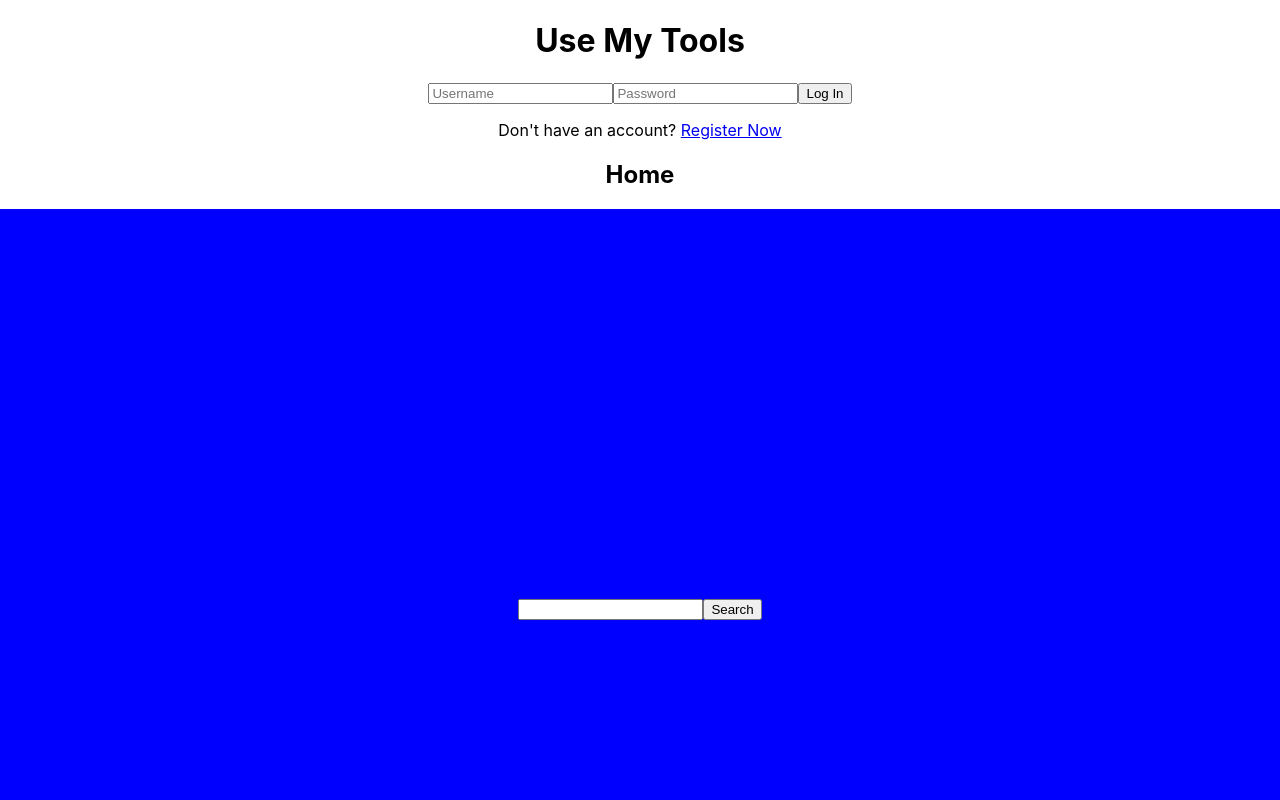
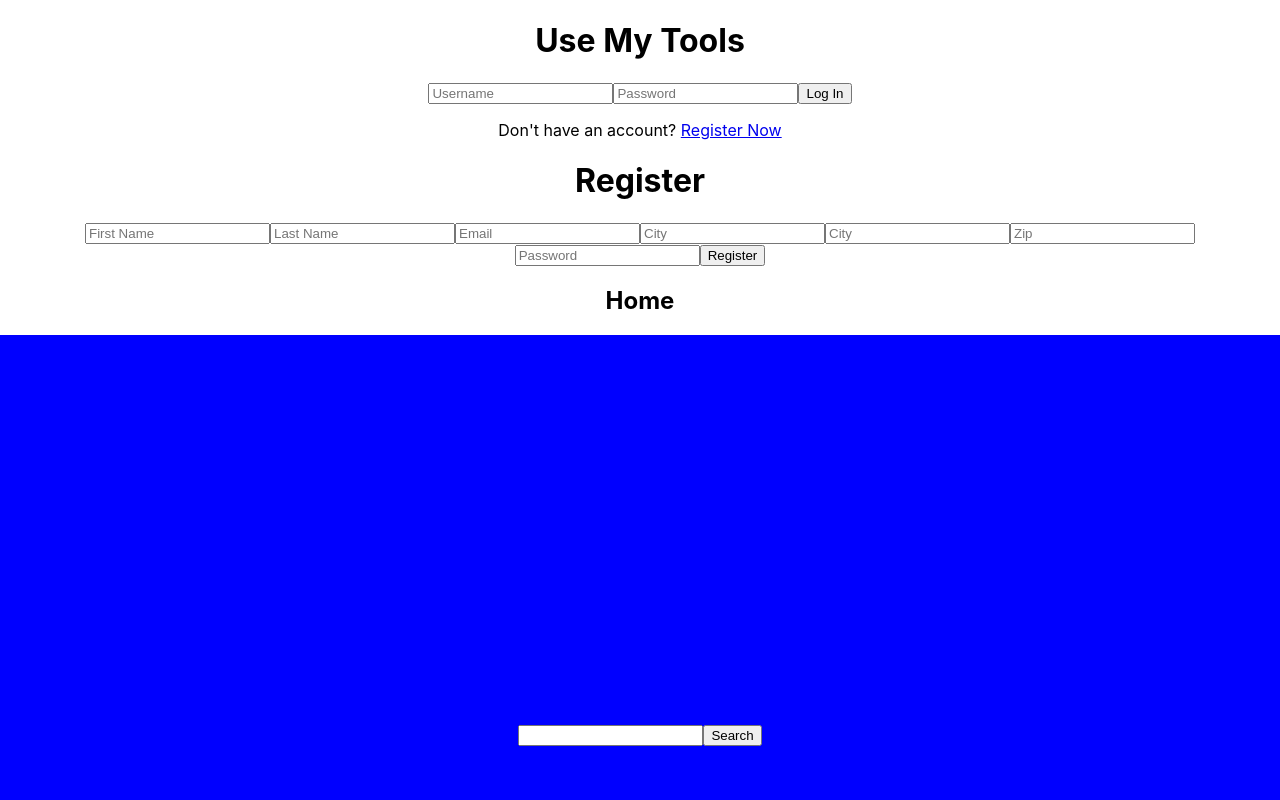
Before and after one commit to Use-My-Tools-BW/front-end, a React (Create React App) app: page / in a window 1280 px wide. Shown: the top 800 px of the page. Built offline with nearby package versions, Linux system fonts and the light colour scheme.

Commit message:
Refactored Login and RegisterForm components to become compatible with new endpoints provided to us. Register works. Login Works and returns a token that is stored to localStorage.

```diff
--- a/src/App.js
+++ b/src/App.js
@@ -10,12 +10,13 @@ import ToolList from "./components/ToolList";
 import Account from "./components/Account";
 import Confirmation from "./components/Confirmation";
 
+
 function App() {
   return (
     <div className="App">
 
         <Route exact path="/" component={Login}/>
-        <Route exact path="/register" component={RegisterForm}/>
+        <Route exact path="/" component={RegisterForm}/>
 
       <Home />
       <ToolList />
--- a/src/Components/Login.js
+++ b/src/Components/Login.js
@@ -3,7 +3,7 @@ import { Link } from 'react-router-dom';
 import { axiosWithAuth } from "./utils/axiosWithAuth"
 
 const Login = props => {
-    const [login, setLogin] = useState({username: "", password: ""})
+    const [login, setLogin] = useState({email: "", password: ""})
 
     const handleChange = e => {
         setLogin({...login, [e.target.name]: e.target.value})
@@ -11,18 +11,16 @@ const Login = props => {
 
     const handleSubmit = e => {
         e.preventDefault();
-        setLogin({username: "", password: ""})
-
-        axiosWithAuth().post("/login", login)
+        console.log(login)
+        axiosWithAuth()
+        .post("/api/auth/login", login)
         .then(res => {
             console.log(res)
             localStorage.setItem("token", res.data.token)
-            localStorage.setItem("id", res.data.id)
-
             //if, else to route proper login (props)
         })
         .catch(err => console.log(err))
-        setLogin({username: "", password: ""})
+        setLogin({email: "", password: ""})
     }
 
     return (
@@ -31,7 +29,7 @@ const Login = props => {
             <form onSubmit={handleSubmit}>
                 <input
                 type="text"
-                name="username"
+                name="email"
                 value={login.username}
                 onChange={handleChange}
                 placeholder="Username"
--- a/src/Components/RegisterForm.js
+++ b/src/Components/RegisterForm.js
@@ -3,19 +3,23 @@ import axios from 'axios';
 
 export default function RegisterForm(props) {
     const [userCredentials, setCredentials] = useState ({
-        username: "",
+        first_name: "",
+        last_name: "",
+        email: "",
         password: "",
-        email: ""
+        city: "",
+        state: "",
+        zip: "",
     });
 
     const submitHandler = event => {
         event.preventDefault();
         console.log(userCredentials);
 
-        axios.post("", userCredentials, {headers: {"Content-Type": "application/json"}})  //Ready for backend
+        axios.post("https://usemytoolsbw.herokuapp.com/api/auth/register", userCredentials, {headers: {"Content-Type": "application/json"}})  //Ready for backend
             .then(res => {
                 console.log(res);
-                props.history.push("/");
+                // props.history.push("/");
             })
             .catch(err => console.log(err.response))
     }
@@ -30,10 +34,50 @@ export default function RegisterForm(props) {
             <form onSubmit={submitHandler}>
                 <input
                 type="text"
-                name="username"
-                value={userCredentials.username}
+                name="first_name"
+                value={userCredentials.first_name}
                 onChange={changeHandler}
-                placeholder="Username"
+                placeholder="First Name"
+                required
+                />
+                <input
+                type="text"
+                name="last_name"
+                value={userCredentials.last_name}
+                onChange={changeHandler}
+                placeholder="Last Name"
+                required
+                />
+                <input
+                type="email"
+                name="email"
+                value={userCredentials.email}
+                onChange={changeHandler}
+                placeholder="Email"
+                required
+                />
+                <input
+                type="text"
+                name="city"
+                value={userCredentials.city}
+                onChange={changeHandler}
+                placeholder="City"
+                required
+                />
+                <input
+                type="text"
+                name="state"
+                value={userCredentials.state}
+                onChange={changeHandler}
+                placeholder="City"
+                required
+                />
+                <input
+                type="number"
+                name="zip"
+                value={userCredentials.zip}
+                onChange={changeHandler}
+                placeholder="Zip"
                 required
                 />
                 <input
@@ -44,14 +88,7 @@ export default function RegisterForm(props) {
                 placeholder="Password"
                 required
                 />
-                <input
-                type="email"
-                name="email"
-                value={userCredentials.email}
-                onChange={changeHandler}
-                placeholder="Email"
-                required
-                />
+
                 <button type="submit">Register</button>
             </form>
         </div>
--- a/src/Components/utils/axiosWithAuth.js
+++ b/src/Components/utils/axiosWithAuth.js
@@ -2,7 +2,6 @@ import axios from "axios";
 
 export const axiosWithAuth = () => {
     const token = localStorage.getItem("token")
-
     return axios.create({
         baseURL: "https://usemytoolsbw.herokuapp.com", //Waiting for backend
         headers: {
```
